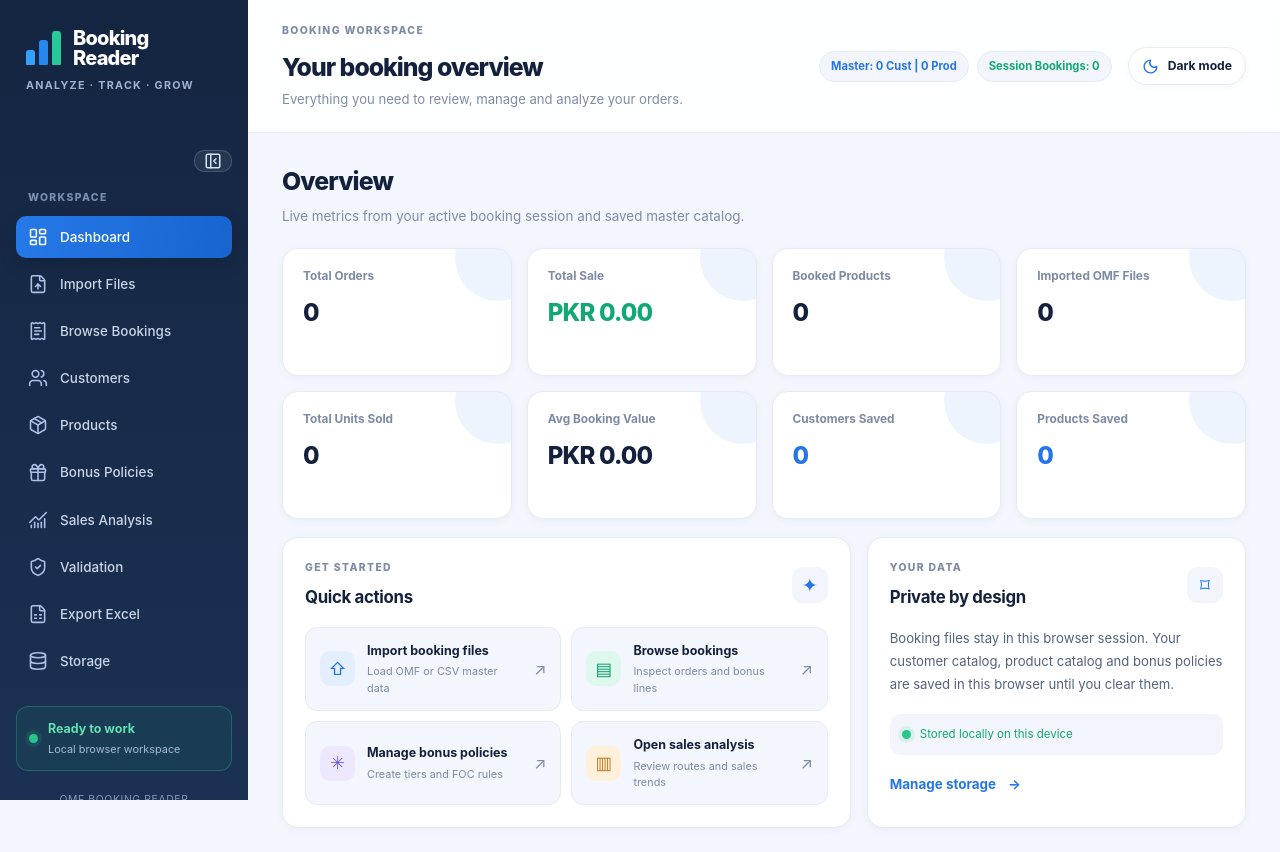
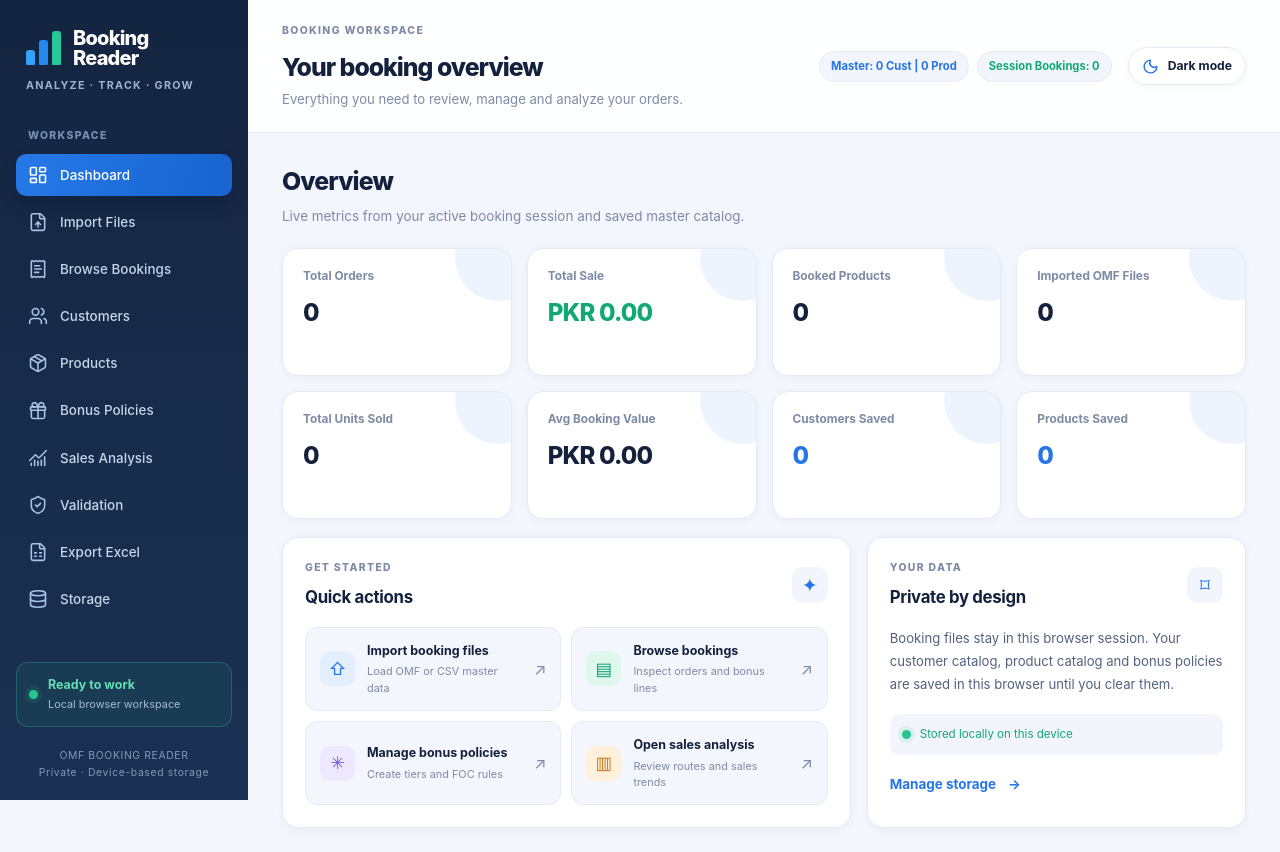
Before and after one commit to EnzoTalksWireless/Booking-Reader, a plain HTML site: page index.html in a window 1280 px wide. Drawn offline with nearby package versions, Linux system fonts and the light colour scheme.

Commit message:
Rollback collapsible desktop navbar

```diff
--- a/index.html
+++ b/index.html
@@ -17,7 +17,6 @@
         <span class="brand-name">Booking<span>Reader</span></span>
       </a>
       <div class="sidebar-mobile-head"><p class="sidebar-caption">ANALYZE · TRACK · GROW</p><button id="mobile-nav-toggle" class="mobile-nav-toggle" type="button" aria-expanded="false" aria-controls="top-nav"><i data-lucide="menu" aria-hidden="true"></i><span class="mobile-nav-label">Menu</span></button></div>
-      <button id="desktop-nav-toggle" class="desktop-nav-toggle" type="button" aria-label="Collapse sidebar" aria-expanded="true" title="Collapse sidebar"><i data-lucide="panel-left-close" aria-hidden="true"></i></button>
       <div class="sidebar-section-label">WORKSPACE</div>
       <nav id="top-nav" class="nav-strip" aria-label="Main navigation">
         <button data-tab="dashboard" class="nav-btn active"><i class="nav-icon" data-lucide="layout-dashboard" aria-hidden="true"></i><span>Dashboard</span></button>
```
